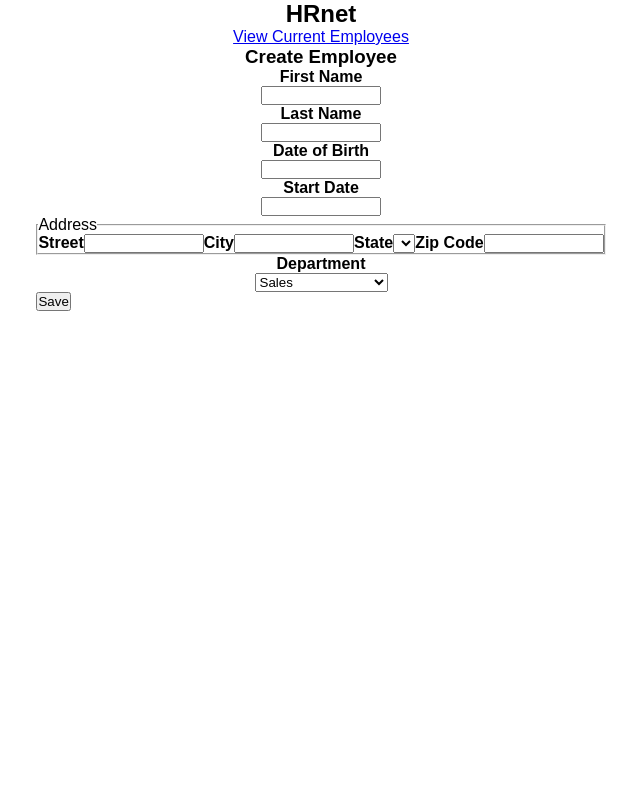
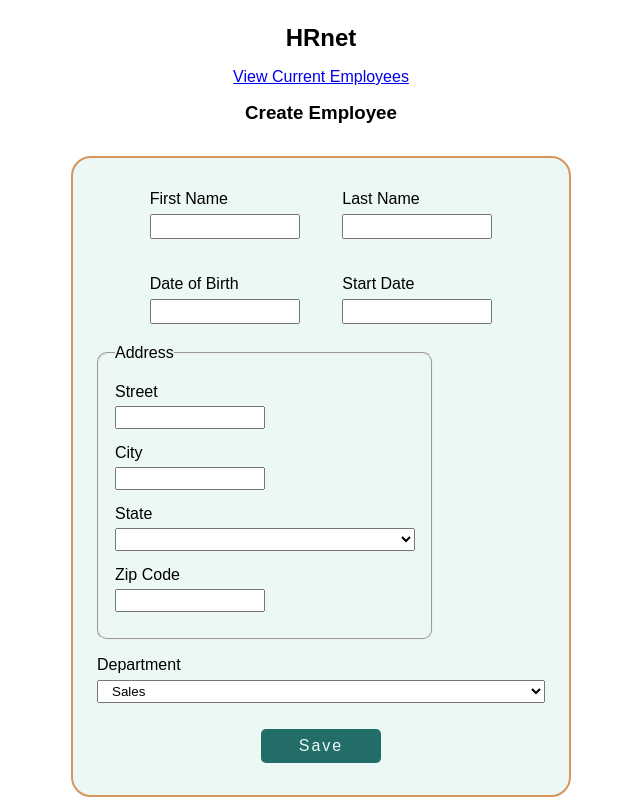
Before and after one commit to Matthieu-Mary/P14_HRnet, a React (Create React App) app: page / in a window 1280 px wide. Shown: the whole page, without its empty margins (319-959 px from the left). Built offline with nearby package versions, Linux system fonts and the light colour scheme.

Commit message:
improve css of the form

```diff
--- a/src/pages/CreateEmployee/Form.tsx
+++ b/src/pages/CreateEmployee/Form.tsx
@@ -1,20 +1,36 @@
 type Props = {};
 
 const Form = (props: Props) => {
+
+  const handleSubmit = () => {
+    console.log("c'est submit")
+  }
+
   return (
     <div className="form-container">
-      <form action="#" id="create-employee">
+      <form action="#" id="create-employee" onSubmit={handleSubmit}>
+        <div className="names-container">
+          <div className="first-name">
             <label htmlFor="first-name">First Name</label>
             <input type="text" id="first-name" />
+          </div>
 
+          <div className="last-name">
             <label htmlFor="last-name">Last Name</label>
             <input type="text" id="last-name" />
+          </div>
+        </div>
 
+        <div className="dates-container">
+          <div className="birth-date">
             <label htmlFor="date-of-birth">Date of Birth</label>
             <input id="date-of-birth" type="text" />
-
+          </div>
+          <div className="start-date">
             <label htmlFor="start-date">Start Date</label>
             <input id="start-date" type="text" />
+          </div>
+        </div>
 
         <fieldset className="address">
           <legend>Address</legend>
@@ -31,7 +47,7 @@ const Form = (props: Props) => {
           <label htmlFor="zip-code">Zip Code</label>
           <input id="zip-code" type="number" />
         </fieldset>
-
+        <div className="departments">
           <label htmlFor="department">Department</label>
           <select name="department" id="department">
             <option>Sales</option>
@@ -40,9 +56,9 @@ const Form = (props: Props) => {
             <option>Human Resources</option>
             <option>Legal</option>
           </select>
+        </div>
+        <button>Save</button>
       </form>
-
-      <button>Save</button>
     </div>
   );
 };
--- a/src/styles/index.scss
+++ b/src/styles/index.scss
@@ -1,3 +1,4 @@
 @import "./pages/createEmployee";
 @import "./pages/currentEmployees";
 @import "./utils/general";
+@import "./utils/variables"
--- a/src/styles/pages/_createEmployee.scss
+++ b/src/styles/pages/_createEmployee.scss
@@ -3,16 +3,102 @@
   flex-direction: column;
   justify-content: center;
   align-items: center;
+  padding: 0.5rem;
+  h1 {
+    padding: 1rem;
+  }
+  h3 {
+    padding: 1rem;
+  }
   form {
+    margin-top: 1rem;
+    width: 500px;
+    background-color: var(--light-green);
+    border: 2px solid var(--medium-orange);
+    border-radius: 20px;
+    padding: 1rem 1.5rem;
     display: flex;
     flex-direction: column;
     justify-content: center;
-        align-items: center;
     label {
-            font-weight: bold;
+      font-weight: 500;
+      padding: 6px 0;
     }
     input {
-            max-width: 120px;
+      max-width: 150px;
+      min-width: 100px;
+      margin-bottom: 10px;
+      padding: 3px;
+      outline-color: var(--medium-orange);
+    }
+    .names-container {
+      padding: 10px;
+      display: flex;
+      align-items: center;
+      justify-content: space-evenly;
+      .first-name,
+      .last-name {
+        display: flex;
+        flex-direction: column;
+      }
+    }
+    .dates-container {
+      padding: 10px;
+      display: flex;
+      align-items: center;
+      justify-content: space-evenly;
+      .birth-date,
+      .start-date {
+        display: flex;
+        flex-direction: column;
+      }
+    }
+    fieldset {
+      padding: 1rem;
+      display: flex;
+      flex-direction: column;
+      justify-content: center;
+      width: 75%;
+      border-radius: 10px;
+      margin-bottom: 10px;
+      label {
+        padding: 5px 0;
+      }
+      input {
+        padding: 2px 10px;
+      }
+      select {
+        padding: 2px 10px;
+        margin-bottom: 10px;
+      }
+    }
+    .departments {
+        display: flex;
+        flex-direction: column;
+        select {
+            padding: 2px 10px;
+            margin-bottom: 10px;
+        }
+    }
+    button {
+        width: 120px;
+        margin: 0 auto;
+        padding: 8px;
+        margin-top: 1rem;
+        margin-bottom: 1rem;
+        background-color: var(--medium-green);
+        color: var(--light-green);
+        font-weight: 500;
+        letter-spacing: 2px;
+        font-size: 1rem;
+        border: none;
+        border-radius: 5px;
+        cursor: pointer;
+        &:hover {
+            color: var(--dark-green);
+            background-color: var(--light-green);
+            border: 2px solid var(--medium-green);
         }
     }
   }
+}
--- /dev/null
+++ b/src/styles/utils/_variables.scss
@@ -0,0 +1,7 @@
+:root {
+    --dark-green: #18534F;
+    --medium-green: #226D68;
+    --light-green: #ECF8F6;
+    --light-yellow: #FEEAA1;
+    --medium-orange: #D6955B;
+}
```
Lines whose indentation alone changed are shown as unchanged.
